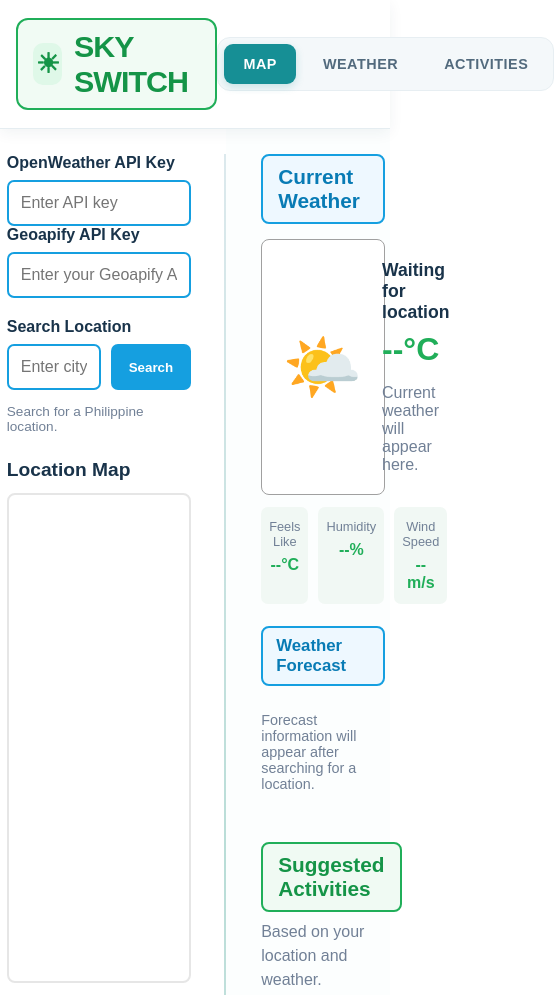
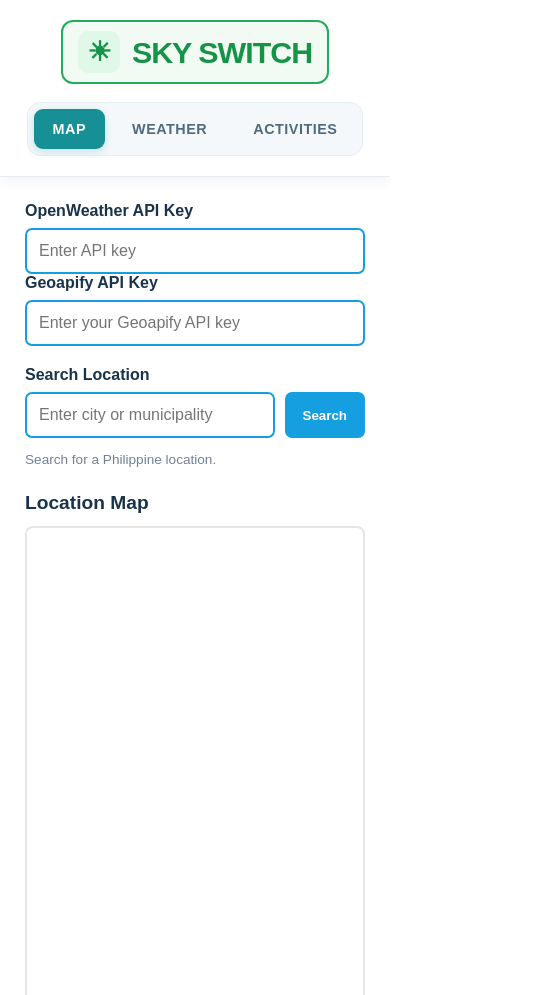
Before and after one commit to rafaeldacut30-code/Sky-Switch-Weather-Based-Activity-Suggestion_Dacut-Cabinum, a plain HTML site: page index.html in a window 390 px wide. Shown: the top 995 px of the page, 554 px wide, since content can reach past the window. Drawn offline with nearby package versions, Linux system fonts and the light colour scheme.

Commit message:
added style on responsive design

```diff
--- a/style.css
+++ b/style.css
@@ -518,3 +518,40 @@ footer span {
     color: #718096;
     font-size: 0.85rem;
 }
+
+
+/* 13. RESPONSIVE DESIGN */
+
+@media (max-width: 850px) {
+
+    .main-layout {
+        grid-template-columns: 1fr;
+    }
+
+    .navbar {
+        padding: 20px;
+        flex-direction: column;
+        gap: 18px;
+    }
+
+    .navbar nav {
+        flex-wrap: wrap;
+        justify-content: center;
+    }
+
+    .left-column {
+        padding: 25px;
+    }
+
+    .left-column::after {
+        display: none;
+    }
+
+    .right-column {
+        padding: 25px;
+    }
+
+    .left-column {
+        border-bottom: 1px solid #dce7ed;
+    }
+}
```
